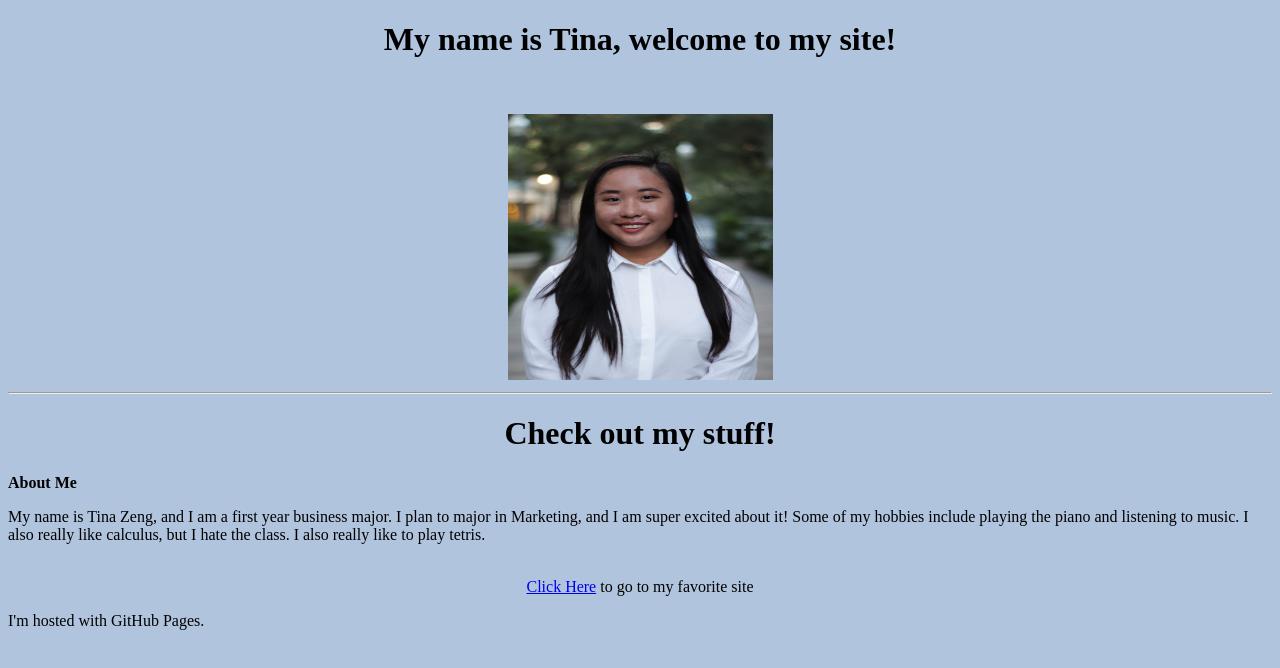
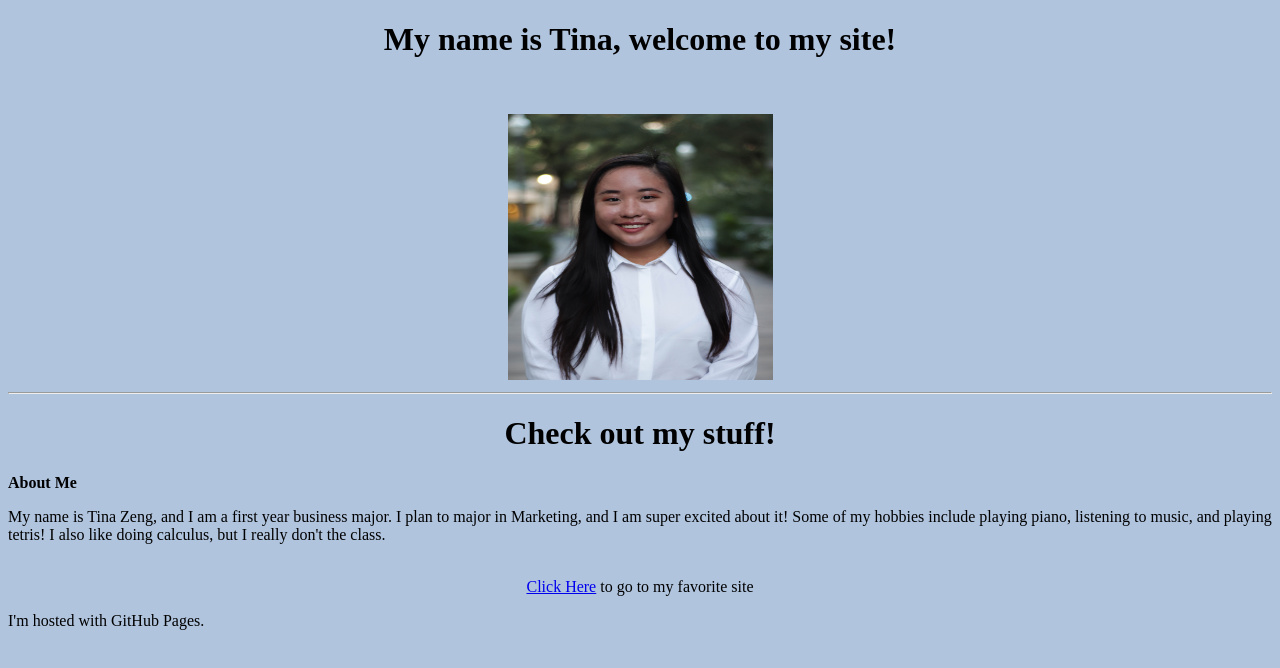
Before and after one commit to thzeng/thzeng.github.io, a plain HTML site: page index.html in a window 1280 px wide. Drawn offline with Linux system fonts and the light colour scheme.

Commit message:
Update index.html

```diff
--- a/index.html
+++ b/index.html
@@ -13,7 +13,8 @@
 <p><strong>About Me</strong></p>
 
 <p>My name is Tina Zeng, and I am a first year business major. I plan to major in Marketing, and I am super excited about it!
-  Some of my hobbies include playing the piano and listening to music. I also really like calculus, but I hate the class. I also really like to play tetris. <br /><br /></p>
+  Some of my hobbies include playing piano, listening to music, and playing tetris! I also like doing calculus, but I really don't the class.
+  <br /><br /></p>
 
 <p style="text-align: center;"><a href="https://www.tetrisfriends.com/">Click Here</a> to go to my favorite site</p>
 
```
